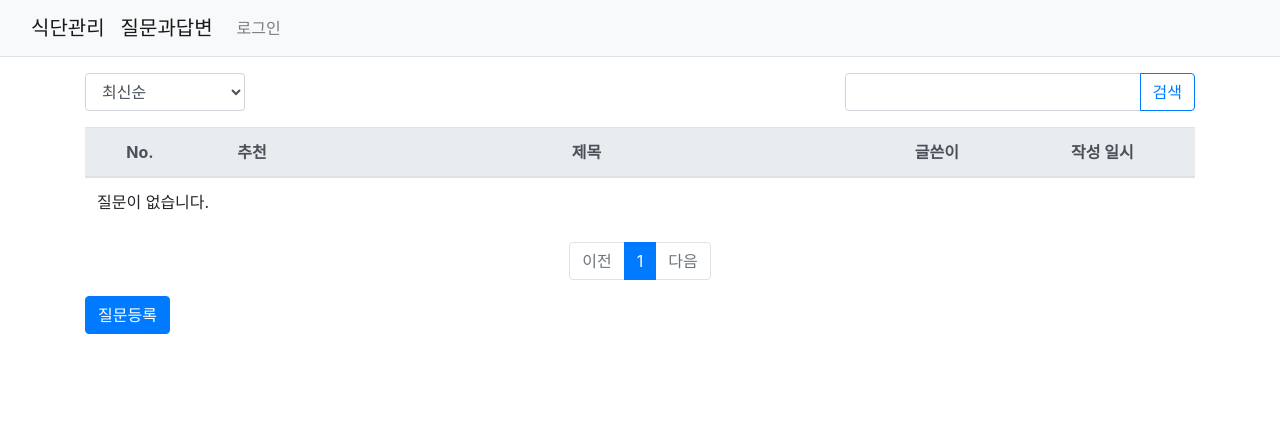
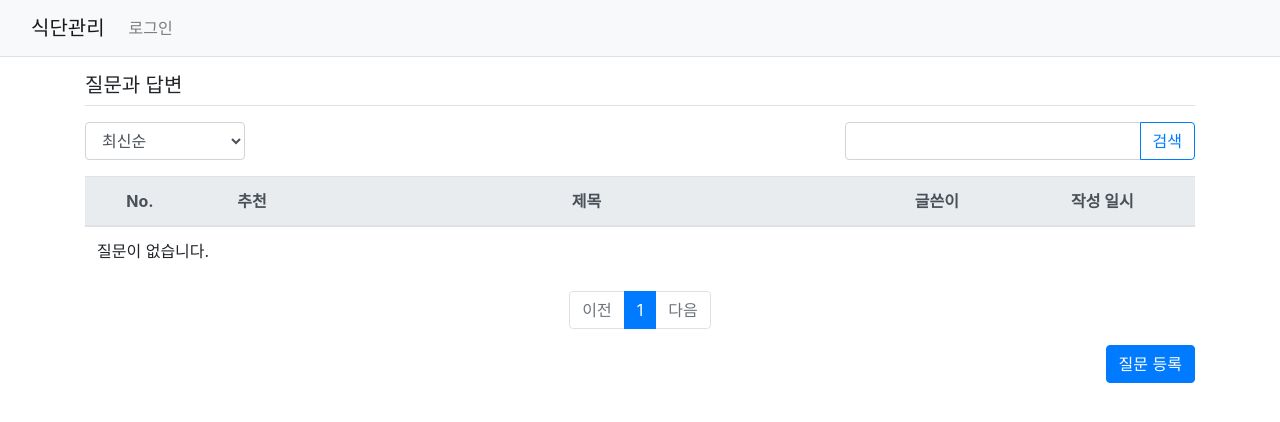
Before and after one commit to aserios27/pybo, a Django app: page /pybo/ in a window 1280 px wide. Shown: the top 422 px of the page. Run offline with Django 3.2, Linux system fonts and the light colour scheme; data that the repository does not hold is empty; some libraries are stand-ins or nearby versions.

Commit message:
pybo-update

```diff
--- a/templates/navbar.html
+++ b/templates/navbar.html
@@ -1,12 +1,10 @@
 <!-- 네비게이션바 -->
 <nav class="navbar navbar-expand-lg navbar-light bg-light border-bottom">
     <div class="container-fluid" style="text-align:right;"> <!--네비게이션 버튼안-->
-        <div class="navbar-brand">
-            식단관리
+        <div class="navbar-">
+            <a class="navbar-brand" href="{% url 'pybo:index' %}">식단관리</a>
         </div>
-        <div>
-            <a class="navbar-brand" href="{% url 'pybo:index' %}">질문과답변</a>
-        </div>
+
         <button class="navbar-toggler" type="button"
                 data-bs-toggle="collapse"
                 data-bs-target="#navbarSupportedContent"
--- a/templates/pybo/question_list.html
+++ b/templates/pybo/question_list.html
@@ -2,6 +2,7 @@
 {% load pybo_filter %}
 {% block content %}
 <div class="container my-3">
+    <h5 class="border-bottom pb-2 mb-3">질문과 답변</h5>
     <div class="row justify-content-between my-3">
         <div class="col-2">
             <select class="form-control so">
@@ -95,7 +96,9 @@
         {% endif %}
     </ul>
     <!-- 페이징처리 끝 -->
-    <a href="{% url 'pybo:question_create' %}" class="btn btn-primary">질문등록</a>
+    <div style="text-align:right">
+        <a href="{% url 'pybo:question_create' %}" class="btn btn-primary">질문 등록</a>
+    </div>
 </div>
 <form id="searchForm" method="get" action="{% url 'index' %}">
     <input type="hidden" id="kw" name="kw" value="{{ kw|default_if_none:'' }}">
```
